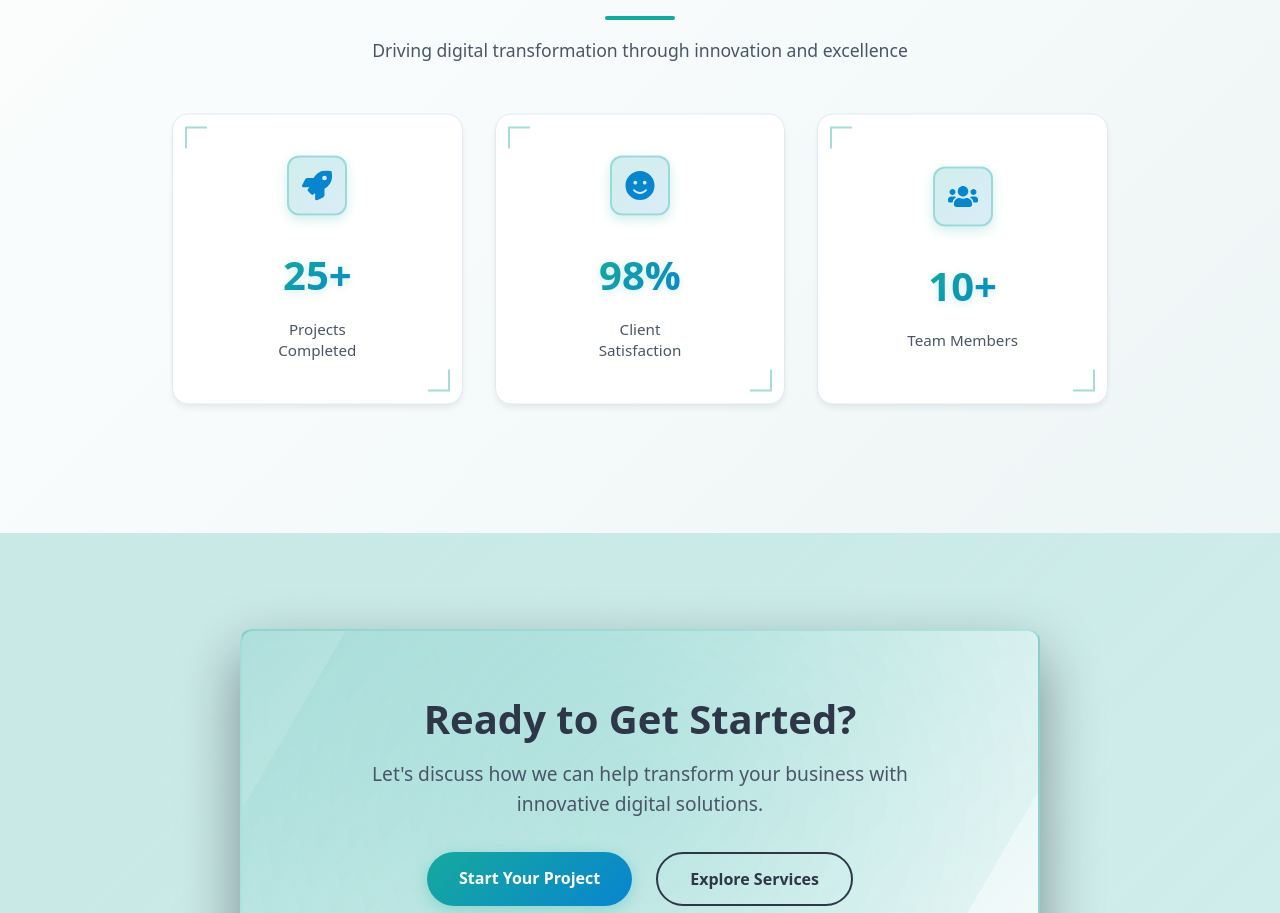
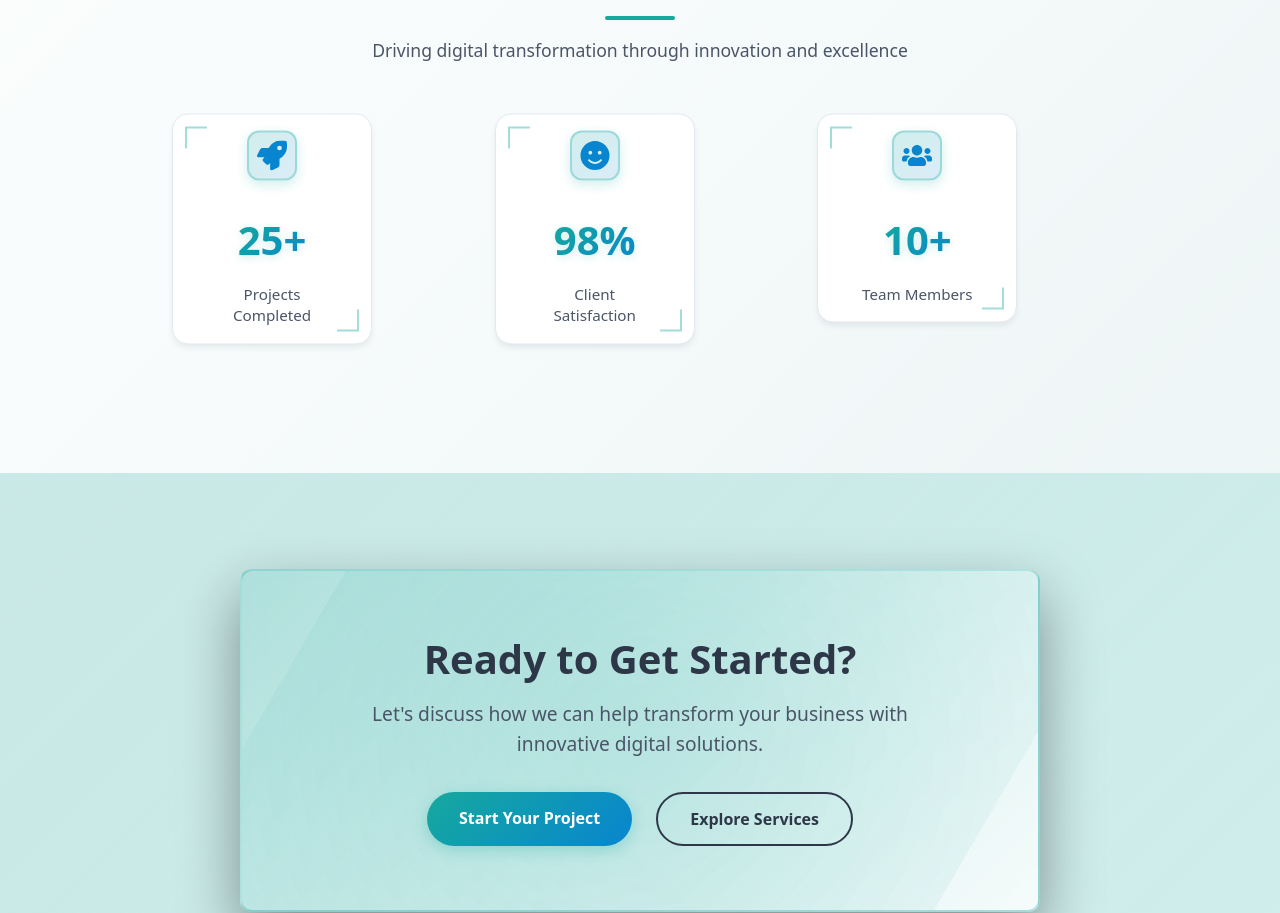
Before and after one commit to arnob-bro/m3techops-website, a React (Vite) app in the folder frontend/: page / in a window 1280 px wide. Shown: the part 3840-4753 px from the top of the page. Built offline with nearby package versions, Linux system fonts and the light colour scheme.

Commit message:
frontend: fixed manageContact.css issue in stat card

```diff
--- a/frontend/src/pages/Admin/ManageContact/ManageContact.css
+++ b/frontend/src/pages/Admin/ManageContact/ManageContact.css
@@ -98,19 +98,19 @@
 
   /* Stats */
   .messages-stats {
-    display: grid;
-    grid-template-columns: repeat(auto-fit, minmax(250px, 1fr));
-    gap: 20px;
+    display: flex;
+    justify-content: center; /* center the single card */
     margin-bottom: 32px;
   }
 
   .stat-card {
-    background: var(--admin-pages-secondary);
+    width: 200px; /* fixed width */
+    padding: 16px; /* smaller padding */
     border-radius: 16px;
-    padding: 24px;
     display: flex;
     align-items: center;
     gap: 16px;
+    background: var(--admin-pages-secondary);
     box-shadow: 0 4px 6px -1px var(--admin-pages-shadow);
     border: 1px solid var(--admin-pages-border);
     transition: all 0.3s ease;
@@ -122,13 +122,13 @@
   }
 
   .stat-icon {
-    width: 60px;
-    height: 60px;
+    width: 50px; /* slightly smaller icon */
+    height: 50px;
     border-radius: 12px;
     display: flex;
     align-items: center;
     justify-content: center;
-    font-size: 24px;
+    font-size: 22px;
     color: white;
   }
 
```
